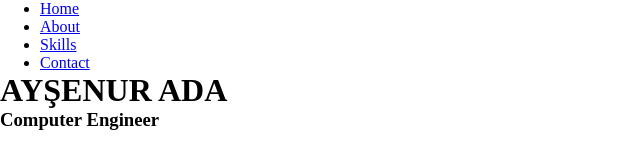
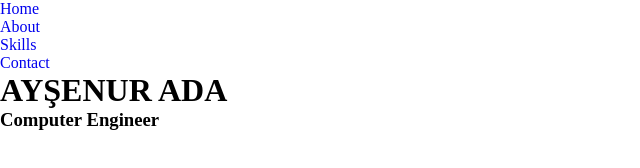
Before and after one commit to aysenurada/my-personal-website, a plain HTML site: page index.html in a window 1280 px wide. Shown: the whole page, without its empty margins (0-640 px from the left). Drawn offline with Linux system fonts and the light colour scheme.

Commit message:
Added reset codes for default properties to style.css file.

```diff
--- a/style.css
+++ b/style.css
@@ -1,3 +1,34 @@
-* {
+/*RESET START*/
+*,
+*::before,
+*::after {
     margin: 0;
+    padding: 0;
+    box-sizing: border-box;
+    border: 0;
 }
+
+a,
+a:link,
+a:visited {
+    text-decoration: none;
+    outline: none;
+    border: none;
+}
+
+ul,
+li {
+    list-style: none;
+    margin: 0;
+    padding: 0;
+}
+
+section,
+span,
+p {
+    margin: 0;
+    padding: 0;
+    outline: none;
+    border: none;
+}
+/*RESET FINISH*/
```
